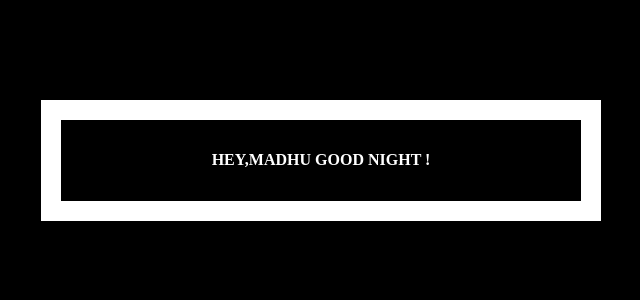
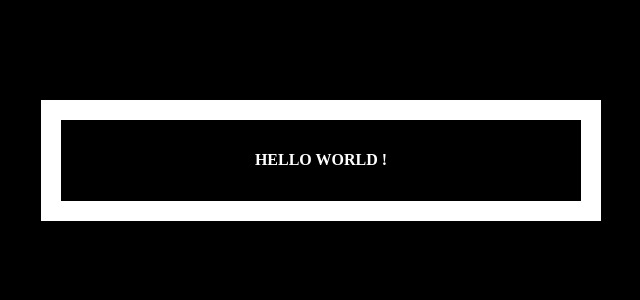
Before and after one commit to kalyanramudu/mypythonrepo, a Flask app: page / in a window 1280 px wide. Shown: the top 300 px of the page, without its empty margins (319-959 px from the left). Run offline with Flask 2, Linux system fonts and the light colour scheme.

Commit message:
Update index.html

```diff
--- a/templates/index.html
+++ b/templates/index.html
@@ -19,7 +19,7 @@
   </head>
   <body>
     <div class="container">
-      <h4> Hey,madhu good night ! </h4>
+      <h4> Hello world ! </h4>
     </div>
   </body>
 </html>
```
